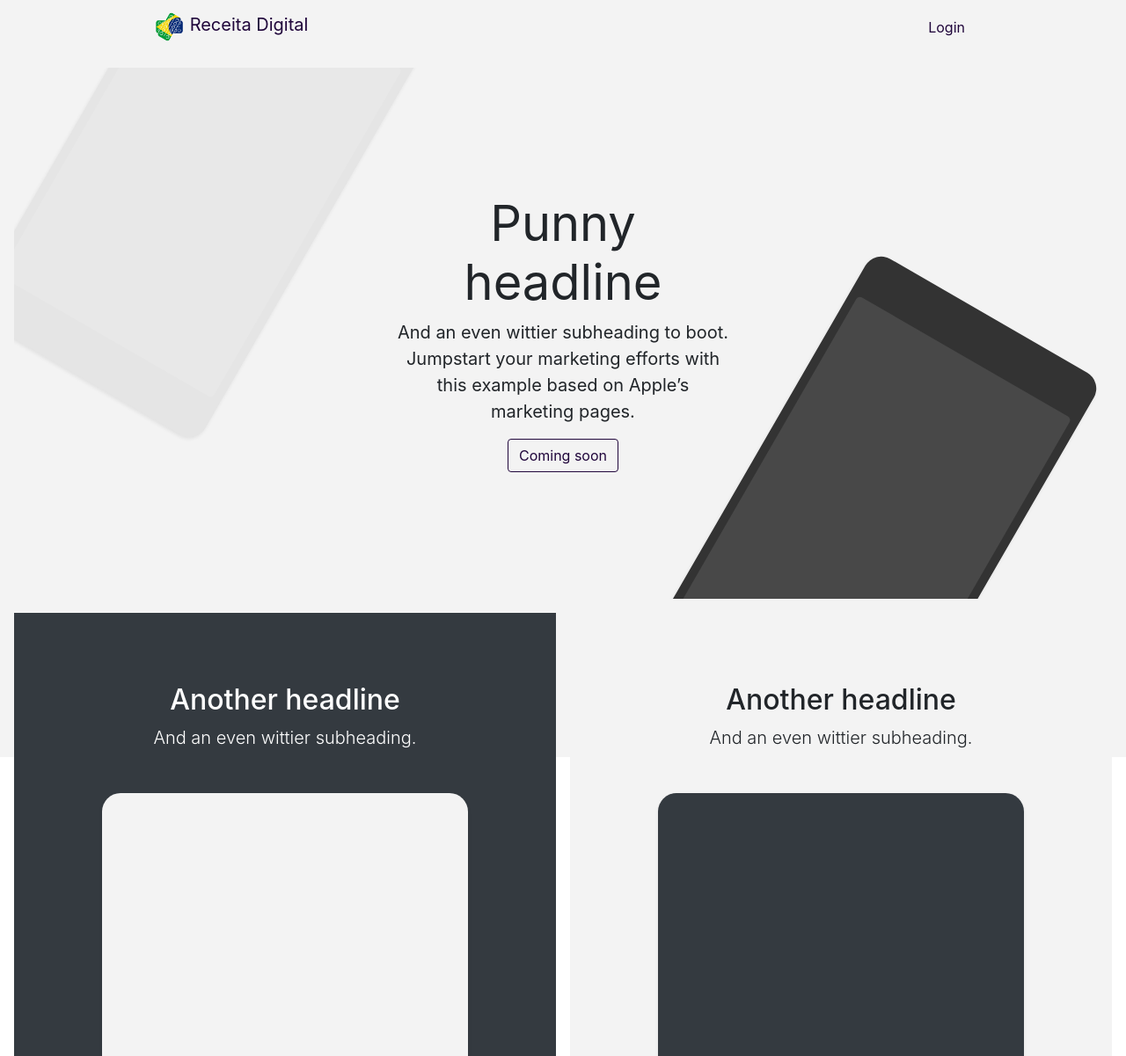
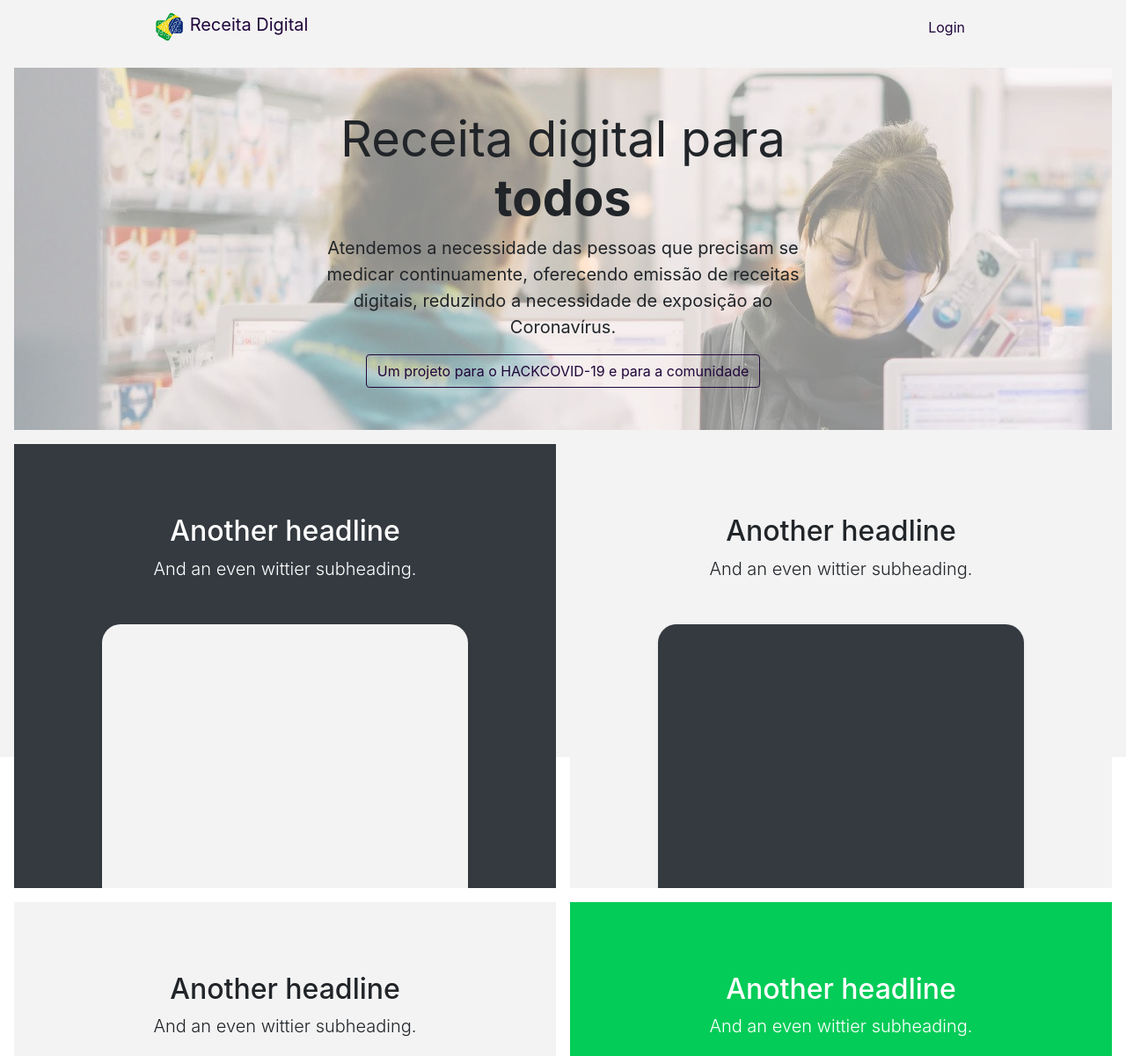
Before and after one commit to hugodavilat/receita_digital, a Django app: page / in a window 1280 px wide. Shown: the top 1201 px of the page at 88% size. Run offline with Django 3.2, Linux system fonts and the light colour scheme; style sheets or scripts are compiled from the project's sources; some libraries are stand-ins or nearby versions.

Commit message:
updating header

```diff
--- a/pages/static/product.css
+++ b/pages/static/product.css
@@ -1,5 +1,9 @@
 .container {
   max-width: 960px;
+}
+
+.background {
+  background-image: url("/static/background_white.png");
 }
 
 /*
--- a/templates/pages/index.html
+++ b/templates/pages/index.html
@@ -22,14 +22,14 @@
 {% endblock customcss %}
 
 {% block content %}
-<div class="position-relative overflow-hidden p-3 p-md-5 m-md-3 text-center bg-light">
-  <div class="col-md-5 p-lg-5 mx-auto my-5">
-    <h1 class="display-4 font-weight-normal">Punny headline</h1>
-    <p class="lead font-weight-normal">And an even wittier subheading to boot. Jumpstart your marketing efforts with this example based on Apple’s marketing pages.</p>
-    <a class="btn btn-outline-secondary" href="#">Coming soon</a>
+<div class="position-relative overflow-hidden p-3 p-md-5 m-md-3 text-center bg-light background">
+  <div class="col-md-6 p-lg-6 mx-auto my-6">
+    <h1 class="display-4 font-weight-normal">Receita digital para <b>todos</b></h1>
+    <p class="lead font-weight-normal">Atendemos a necessidade das pessoas que precisam se medicar continuamente, oferecendo emissão de receitas digitais, reduzindo a necessidade de exposição ao Coronavírus.</p>
+    <a class="btn btn-outline-secondary" href="https://devpost.com/software/receita_digital" target="_blank">Um projeto para o HACKCOVID-19 e para a comunidade</a>
   </div>
-  <div class="product-device shadow-sm d-none d-md-block"></div>
-  <div class="product-device product-device-2 shadow-sm d-none d-md-block"></div>
+  <!--div class="product-device shadow-sm d-none d-md-block"></div>
+  <div class="product-device product-device-2 shadow-sm d-none d-md-block"></div-->
 </div>
 
 <div class="d-md-flex flex-md-equal w-100 my-md-3 pl-md-3">
```
